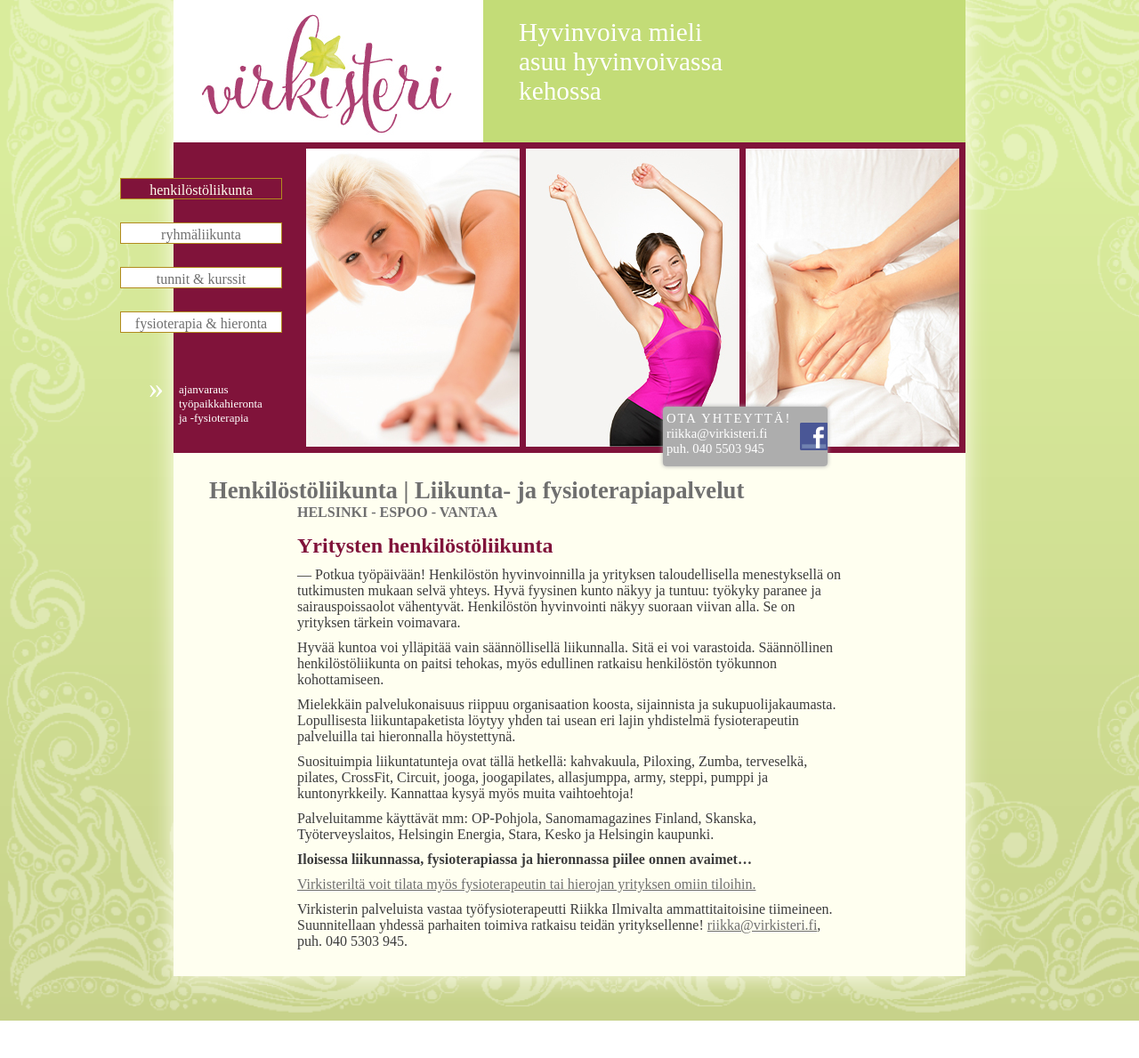
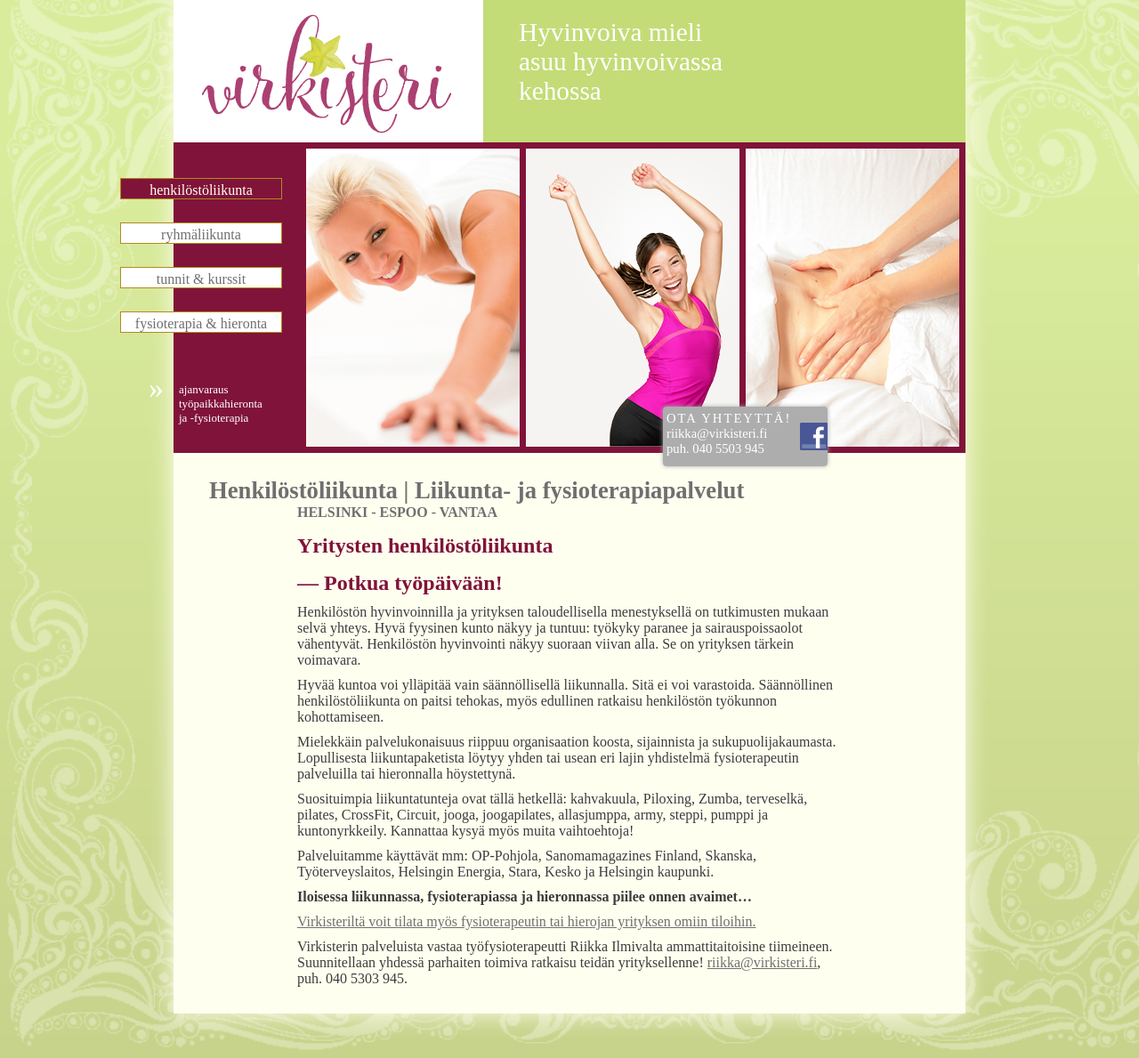
Before and after one commit to sdsykes-web/virkisteri, a Jekyll site: the page built from henkilostoliikunta.md, in a window 1280 px wide. Shown: the whole page at 89% size. Built offline with Jekyll 4.4.1, drawn with Linux system fonts in a browser that asks for light colours; some web fonts are replaced; before the commit the page ends 1147 px from its top, so only the background shows below that.

```diff
--- a/henkilostoliikunta.md
+++ b/henkilostoliikunta.md
@@ -5,7 +5,7 @@ menu1: lit
 ## Henkilöstöliikunta | Liikunta- ja fysioterapiapalvelut
 ##### HELSINKI - ESPOO - VANTAA
 ### Yritysten henkilöstöliikunta
-&mdash; Potkua työpäivään!
+### &mdash; Potkua työpäivään!
 Henkilöstön hyvinvoinnilla ja yrityksen taloudellisella menestyksellä on tutkimusten mukaan selvä yhteys. Hyvä fyysinen kunto näkyy ja tuntuu: työkyky paranee ja sairauspoissaolot vähentyvät. Henkilöstön hyvinvointi näkyy suoraan viivan alla. Se on yrityksen tärkein voimavara.
 
 Hyvää kuntoa voi ylläpitää vain säännöllisellä liikunnalla. Sitä ei voi varastoida. Säännöllinen henkilöstöliikunta on paitsi tehokas, myös edullinen ratkaisu henkilöstön työkunnon kohottamiseen.
```
